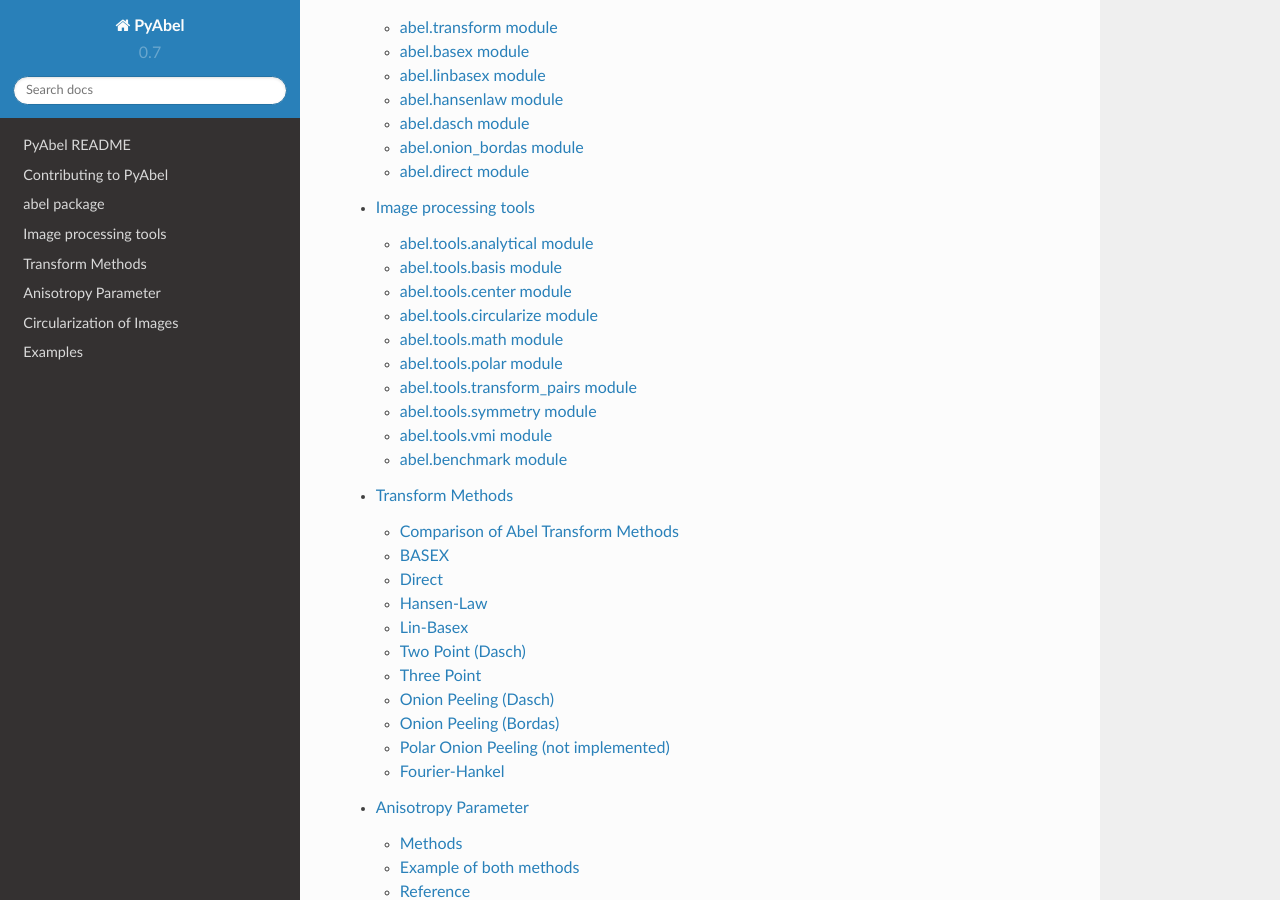
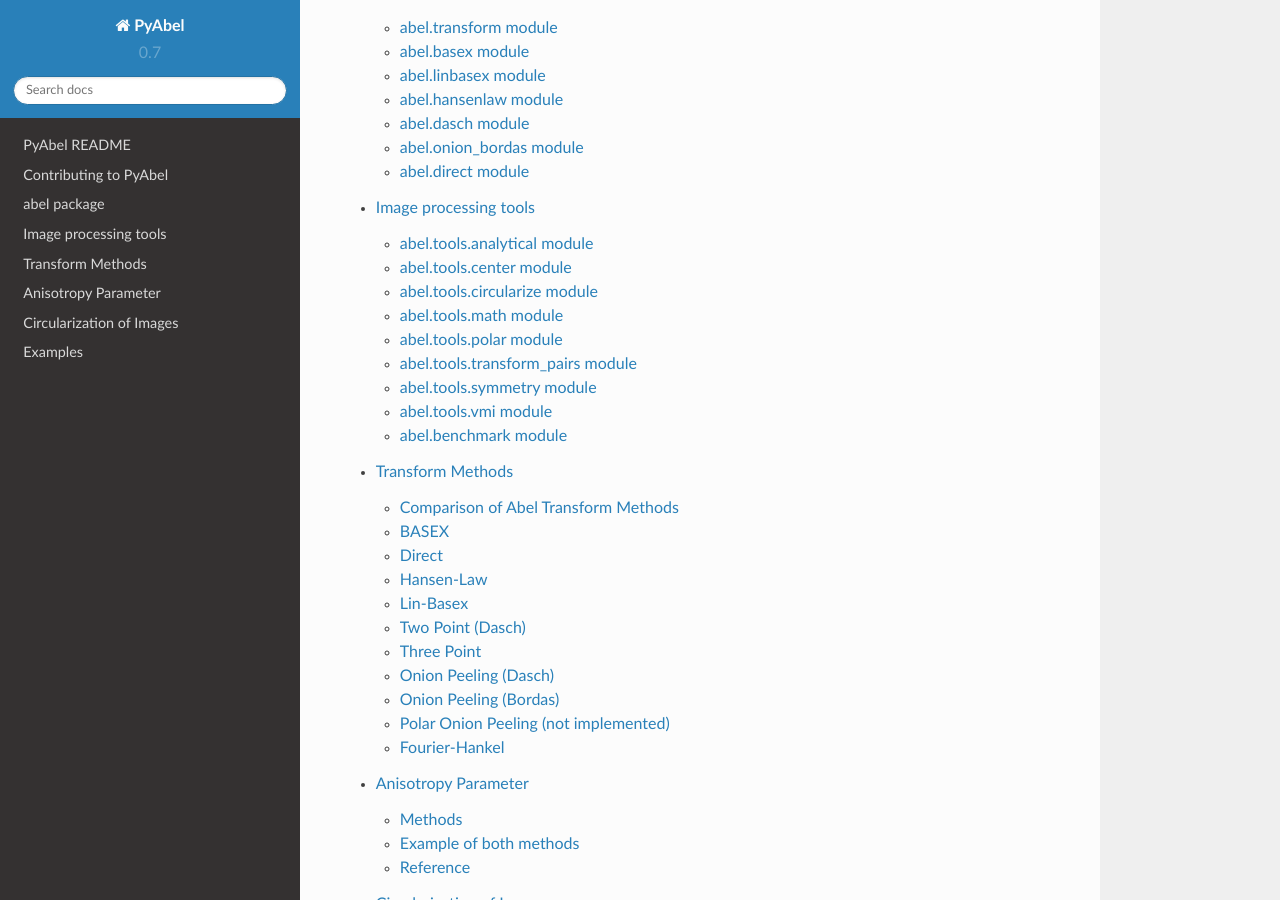
Before and after one commit to PyAbel/PyAbel, a Sphinx documentation site: the page built from doc/index.rst, in a window 1280 px wide and 900 px high, scrolled down 780 px. Built offline with Sphinx 7.4.7 and the Read the Docs theme 2.0.0, drawn with Linux system fonts in a browser that asks for light colours.

Commit message:
doc fix, removed abel.tools.basis() references

```diff
--- a/CONTRIBUTING.rst
+++ b/CONTRIBUTING.rst
@@ -99,7 +99,6 @@
 
  -  ``<implemenation>_transform`` :  core transform (when defined)
  -  ``_bs_<implementation>`` :  function that generates  the basis sets (if necessary)
- -  ``abel.tools.basis.py`` : (if necessary) modify this file to provide for loading the basis sets from disk, or calling the generator function
 
 
 Unit tests
--- a/doc/abel.rst
+++ b/doc/abel.rst
@@ -67,14 +67,6 @@
 ----------------------------
 
 .. automodule:: abel.tools.analytical
-    :members:
-    :undoc-members:
-    :show-inheritance:
-
-abel.tools.basis module
-------------------------
-
-.. automodule:: abel.tools.basis
     :members:
     :undoc-members:
     :show-inheritance:
```
